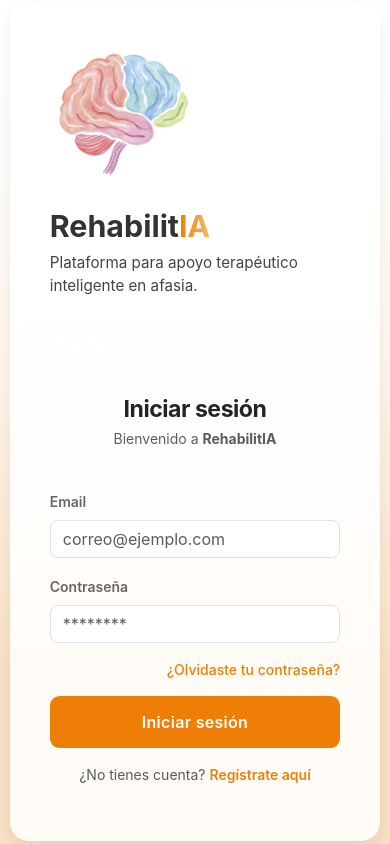
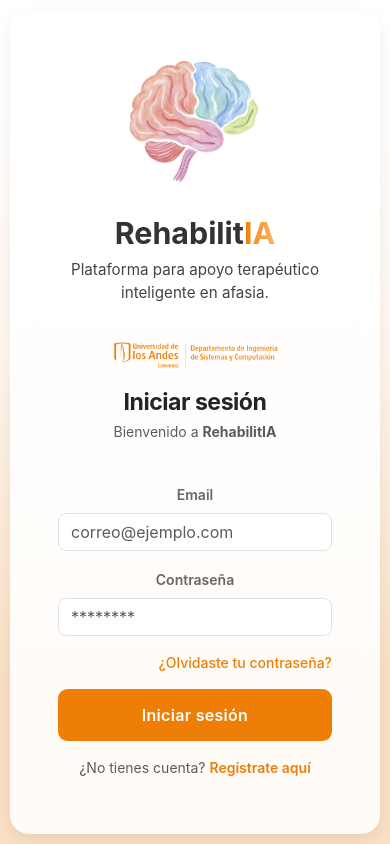
Before and after one commit to Tesis-Aphasia/web-therapist, a React (Vite) app: page / in a window 390 px wide. Shown: the top 844 px of the page. Built offline with nearby package versions, Linux system fonts and the light colour scheme.

Commit message:
feat: Update title in index.html to "RehabilitIA Dashboard" and enhance layout styles in TerapeutaLogin.css for improved responsiveness

```diff
--- a/index.html
+++ b/index.html
@@ -4,7 +4,7 @@
     <meta charset="UTF-8" />
     <link rel="icon" type="image/svg+xml" href="src/assets/brain_logo.png" />
     <meta name="viewport" content="width=device-width, initial-scale=1.0" />
-    <title>RehabilitIA</title>
+    <title>RehabilitIA Dashboard</title>
   </head>
   <body>
     <div id="root"></div>
--- a/src/components/login/TerapeutaLogin.css
+++ b/src/components/login/TerapeutaLogin.css
@@ -140,27 +140,41 @@ h1 { color: var(--primary-dark); letter-spacing: -0.5px; }
 
 /* === LOGIN 2 COLUMNAS === */
 .login-card-2col {
-  max-width: 900px !important;
+  min-height: 40vh;
+  max-width: 1000px !important;
   padding: 2.5rem;
   display: flex;
-  gap: 2rem;
+  gap: 1rem;
+  align-items: center;
 }
 
-.login-col-left,
 .login-col-right {
   flex: 1;
   display: flex;
   flex-direction: column;
   justify-content: center;
+  text-align: center;
 }
+
+.login-col-left {
+  flex: 1;
+  display: flex;
+  flex-direction: column;
+  justify-content: center;
+  align-items: center;   /* ← AÑADE ESTO */
+  text-align: center;
+}
+
 
 /* === REGISTRO 2 COLUMNAS === */
 .registro-card-2col {
+  min-height: 70vh;
   max-width: 70% !important;
   margin: 6rem auto;
   display: flex;
   gap: 2rem;
   padding: 2.5rem;
+  align-items: center;
 }
 
 .registro-col-left,
@@ -206,13 +220,15 @@ h1 { color: var(--primary-dark); letter-spacing: -0.5px; }
 }
 
 .left-uniandes {
-  margin-top: auto;
-  text-align: left;
+  flex-direction: column;
+  justify-content: center;
+  align-items: center;   /* ← AÑADE ESTO */
+  text-align: center;
+  gap: 1rem;
 }
 
 .left-uniandes img {
-  width: 150px;
-  margin-bottom: 0.2rem;
+  width: 60%;
 }
 
 .uniandes-caption {
```
Also changed, not shown: src/assets/logo_disc.png.
